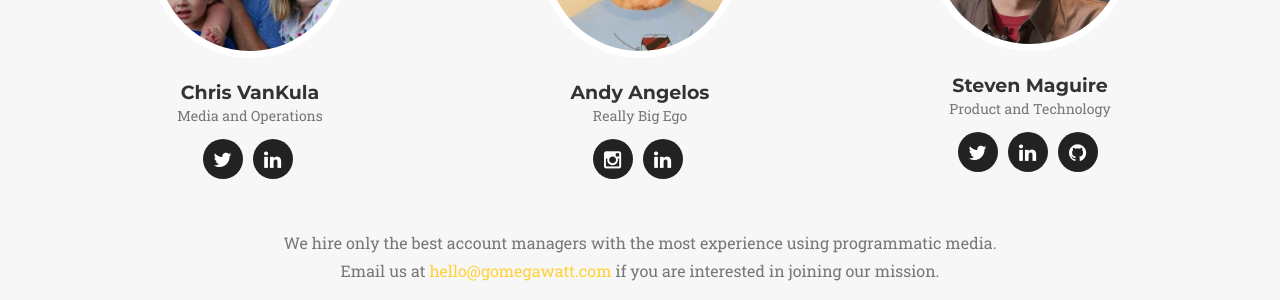
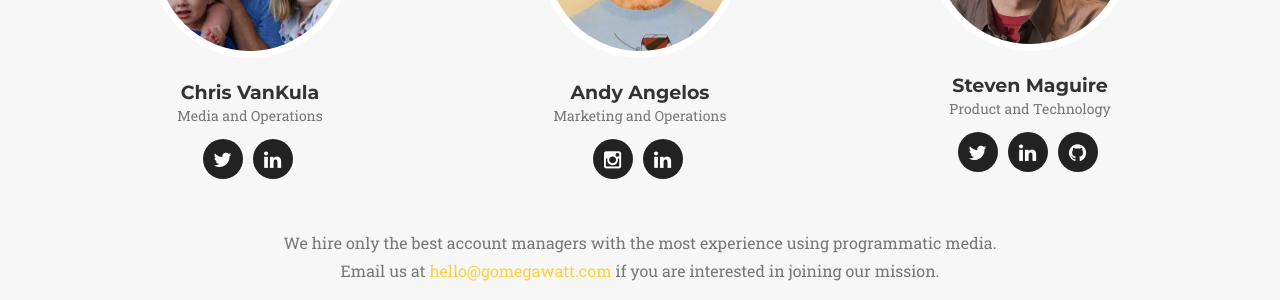
Before and after one commit to MegawattLabs/gomegawatt.com, a Jekyll site: the page built from index.html, in a window 1280 px wide and 900 px high, scrolled down 3999 px. Shown: the part 154-454 px from the top of the window. Built offline with Jekyll 4.4.1, drawn with Linux system fonts in a browser that asks for light colours; some web fonts are replaced.

Commit message:
Add andy roles

```diff
--- a/_config.yml
+++ b/_config.yml
@@ -27,7 +27,7 @@ people:
 
 - name: Andy Angelos
   image: andy.jpg
-  position: Really Big Ego
+  position: Marketing and Operations
   social:
     - title: instagram
       url: https://instagram.com/andyangelos
```
